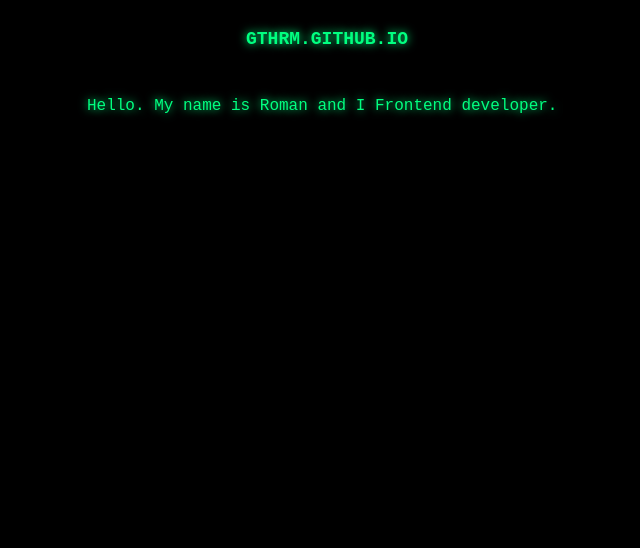
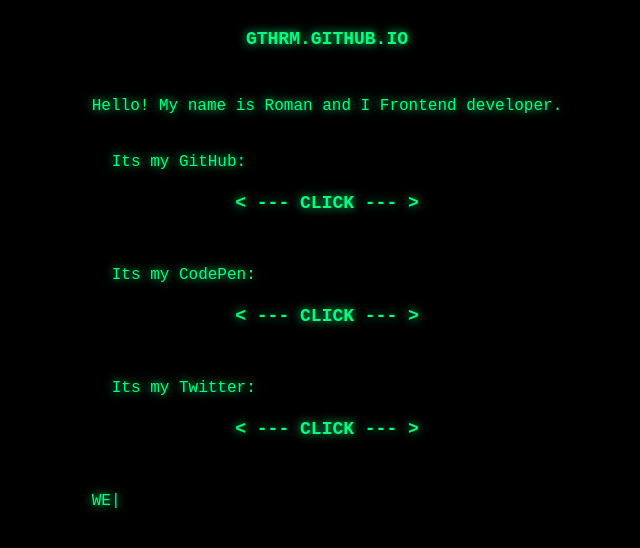
Before and after one commit to gthrm/gthrm.github.io, a React (Create React App) app: page / in a window 1280 px wide. Shown: the top 548 px of the page, without its empty margins (313-953 px from the left). Built offline with nearby package versions, Linux system fonts and the light colour scheme; a web font is replaced by a local one.

Commit message:
Update App.js

```diff
--- a/src/App.js
+++ b/src/App.js
@@ -1,25 +1,79 @@
-import React, { useState } from 'react';
-import Typed from 'react-typed';
+import React from 'react';
+import TypedString from './TypedString';
 
-function App() {
-  const [showCursor, changeShowCursor] = useState(true);
+class App extends React.Component {
+  constructor(props) {
+    super(props);
+    this.state = {
+      strings: [
+        {
+          id: '01',
+          text: ['Hello! My name is Roman and I Frontend developer.'],
+          isTyped: false
+        },
+        {
+          id: '02',
+          text: ['Its my GitHub:'],
+          isTyped: false,
+          link: 'https://github.com/gthrm'
+        },
+        {
+          id: '03',
+          text: ['Its my CodePen:'],
+          isTyped: false,
+          link: 'https://codepen.io/gthrm'
+        },
+        {
+          id: '04',
+          text: ['Its my Twitter:'],
+          isTyped: false,
+          link: 'https://twitter.com/RomanSeRA'
+        },
+        {
+          id: '05',
+          text: ['WELCOM!'],
+          isTyped: false
+        }
+      ]
+    };
+  }
+
+  changeComplete = (id) => {
+    this.setState(
+      (prevState) => ({
+        ...prevState,
+        strings: prevState.strings.map(
+          (item) => (item.id === id ? { ...item, isTyped: true } : item)
+        )
+      })
+    );
+  }
+
+  render() {
+    const { strings } = this.state;
+
     return (
-    <div className="App">
-      <header className="App-header">
-        <h1>
+      <div className="App flex">
+        <header className="App-header flex">
+          <h1 className="unselectable">
             gthrm.github.io
           </h1>
-        <p>
-          <Typed
-            onComplete={() => { console.log('onComplete'); changeShowCursor(false); }}
-            showCursor={showCursor}
-            strings={['Hello. \r My name is Roman and I Frontend developer.']}
-            typeSpeed={40}
+          {
+            strings.map(
+              (stringItem, index) => (
+                <TypedString
+                  isStarted={(index > 0 && strings[index - 1].isTyped) || (index === 0)}
+                  stringItem={stringItem}
+                  onComplete={this.changeComplete}
+                  key={stringItem.id}
                 />
-        </p>
+              )
+            )
+          }
         </header>
       </div>
     );
   }
+}
 
 export default App;
```
Lines whose indentation alone changed are shown as unchanged.
